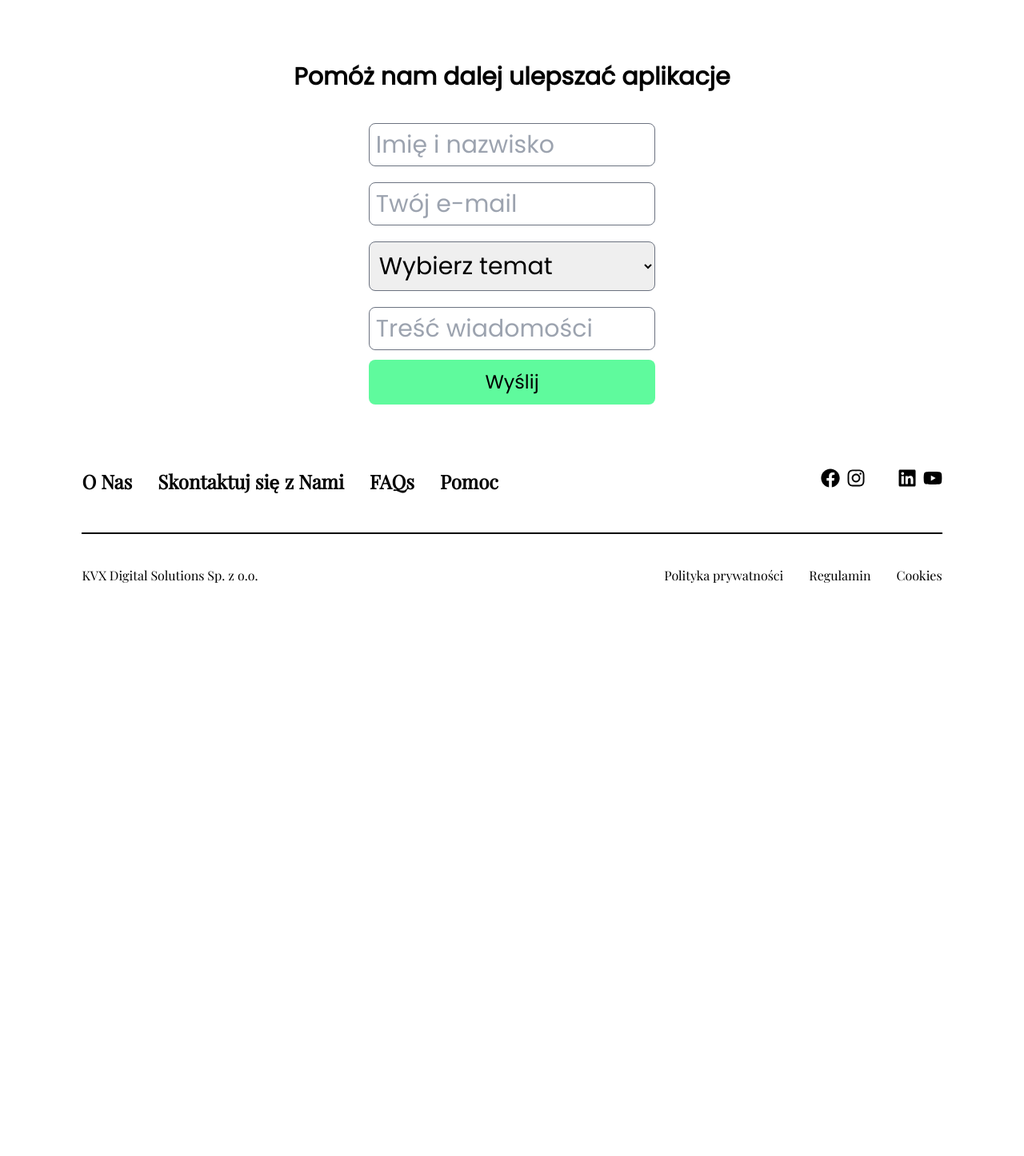
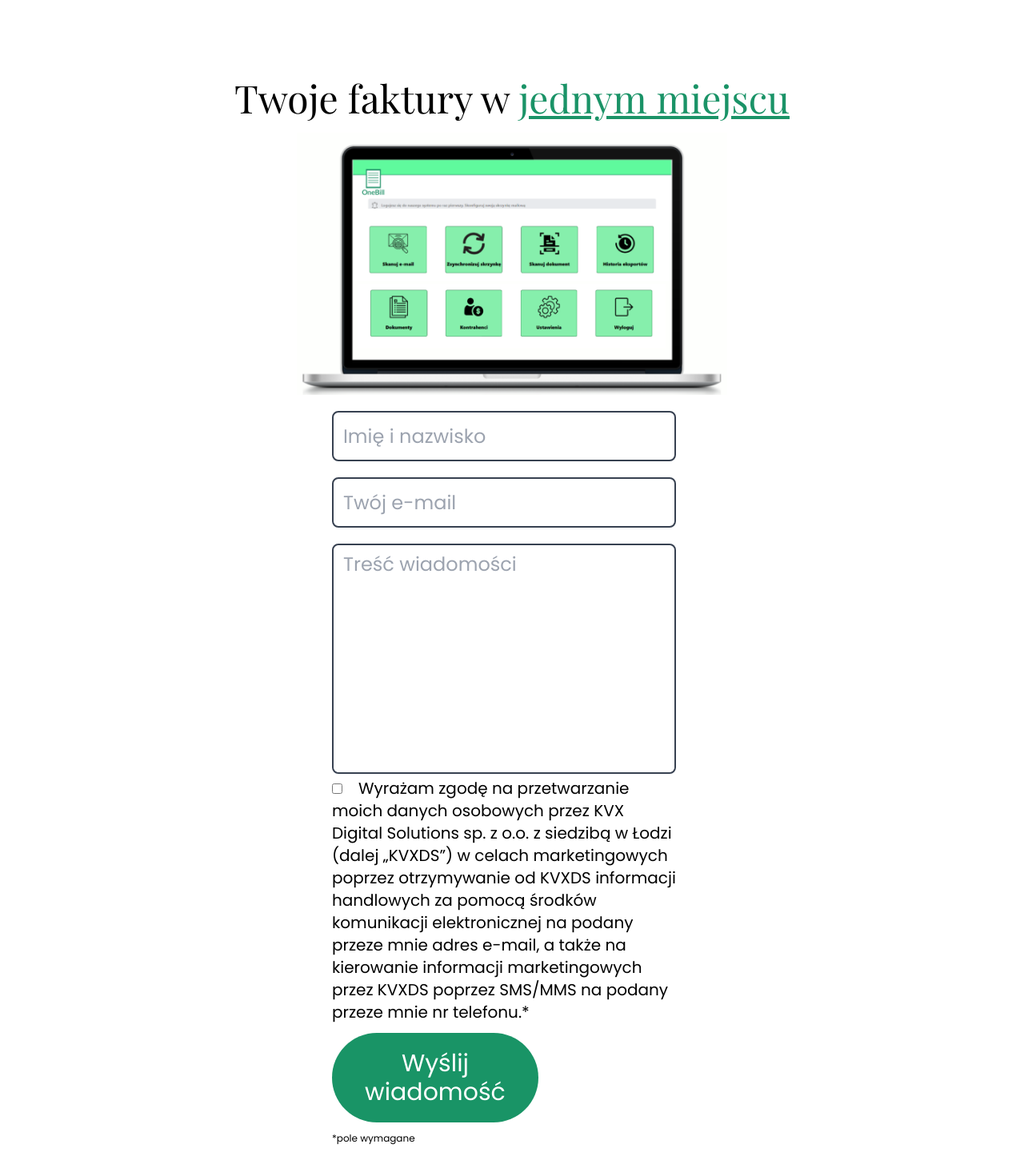
Before and after one commit to Tommy3DE/TheBill, a React (Vite) app: page / in a window 1280 px wide. Shown: the part 8264-9710 px from the top of the page at 80% size. Before the commit the page ends 9036 px from the top, so only its background shows below. Built offline with nearby package versions, Linux system fonts and the light colour scheme; some icons are missing.

Commit message:
dalsze zmiany w fivepoints i nowy form

```diff
--- a/src/layout/pages/Home/FeedbackForm.tsx
+++ b/src/layout/pages/Home/FeedbackForm.tsx
@@ -12,7 +12,7 @@ const FeedbackForm = () => {
       emailjs
         .sendForm(
           "service_j47lvzl",
-          "template_gtdgcze",
+          "template_iuscwh9",
           form.current,
           "jMHcnYi7CJyBcblPz"
         )
@@ -21,69 +21,90 @@ const FeedbackForm = () => {
             console.log(result.text);
             toast.success("Wiadomość pomyślnie wysłana", {
               position: "top-right",
-              autoClose: 7000
+              autoClose: 7000,
             });
           },
           (error) => {
             console.log(error.text);
             toast.error("Błąd wysyłania wiadomości", {
               position: "top-right",
-              autoClose: 7000
+              autoClose: 7000,
             });
           }
         );
     }
   };
+  const handleFocus = (e: React.FocusEvent<HTMLTextAreaElement>) => {
+    const previousElement = e.target
+      .previousElementSibling as HTMLElement | null;
+    if (previousElement) {
+      previousElement.style.display = "none";
+    }
+  };
+
+  const handleBlur = (e: React.FocusEvent<HTMLTextAreaElement>) => {
+    const previousElement = e.target
+      .previousElementSibling as HTMLElement | null;
+    if (e.target.value === "" && previousElement) {
+      previousElement.style.display = "block";
+    }
+  };
 
   return (
     <section className="flex flex-col justify-center items-center mx-[8%] font font-poppins">
-      <h1 className="text-3xl font-bold my-5">
-        Pomóż nam dalej ulepszać aplikacje
-      </h1>
       <form
         ref={form}
         onSubmit={sendEmail}
-        className="flex flex-col text-xl justify-center w-full lg:w-1/3 my-5"
+        className="flex flex-col text-xl justify-center lg:w-2/5 my-5 mr-5"
       >
         <input
           type="text"
           name="user_name"
           placeholder="Imię i nazwisko"
-          className="border border-gray-500 rounded-lg text-3xl p-2 "
+          className="border-2 border-gray-700 rounded-lg text-2xl p-3 h-[15%]"
         />
         <input
           type="email"
           name="user_mail"
           placeholder="Twój e-mail"
-          className="border border-gray-500 rounded-lg text-3xl mt-5 p-2"
+          className="border-2 border-gray-700 rounded-lg text-2xl my-5 p-3 h-[15%]"
         />
-        <select
-          name="user_topic"
-          className="border border-gray-500 rounded-lg text-3xl mt-5 p-2 "
-        >
-          <option value="" disabled selected hidden className="">
-            Wybierz temat
-          </option>
-          <option value="Błędy wyszukiwania faktur">Błędy wyszukiwania faktur</option>
-          <option value="Problemy z integracją z kontem mailowym">Problemy z integracją z kontem mailowym</option>
-          <option value="Bezpieczeństwo i prywatność">Bezpieczeństwo i prywatność</option>
-          <option value="Interface użytkownika">Interface użytkownika</option>
-          <option value="Wydajność">Wydajność </option>
-          <option value="Błędy graficzne">Błędy graficzne</option>
-          <option value="Aplikacja mobilna">Aplikacja mobilna</option>
-          <option value="Inny">Inny</option>
+        <div className="relative border-2 border-gray-700 rounded-lg h-72">
+          <label
+            htmlFor="user_message"
+            className="text-2xl pl-3 pt-2 absolute text-gray-400"
+          >
+            Treść wiadomości
+          </label>
+          <textarea
+            name="user_message"
+            id="user_message"
+            rows={1}
+            className="text-2xl w-full h-full pt-3 pl-3 rounded-lg focus:outline-none resize-none overflow-hidden"
+            onFocus={handleFocus}
+            onBlur={handleBlur}
+            style={{ lineHeight: "1.5rem" }}
+          ></textarea>
+        </div>
 
-        </select>
-        <input
-          type="text"
-          name="user_message"
-          placeholder="Treść wiadomości"
-          className="border border-gray-500 rounded-lg text-3xl placeholder:align-text-top p-2 mt-5"
-        />
+        <div className="flex flex-row items-start">
 
-        <button className="text-2xl bg-[#5ffa9d] my-3 rounded-lg hover:font-bold hover:scale-105 hover:text-white py-3">
-          Wyślij
+          <p>
+          <input type="checkbox" name="check" id="1" className="mr-5 mt-3" />
+            Wyrażam zgodę na przetwarzanie moich danych osobowych przez KVX
+            Digital Solutions sp. z o.o. z siedzibą w Łodzi (dalej „KVXDS”) w
+            celach marketingowych poprzez otrzymywanie od KVXDS informacji
+            handlowych za pomocą środków komunikacji elektronicznej na podany
+            przeze mnie adres e-mail, a także na kierowanie informacji
+            marketingowych przez KVXDS poprzez SMS/MMS na podany przeze mnie nr
+            telefonu.*
+          </p>
+        </div>
+
+        <button className="text-3xl bg-[#199466] my-3 p-5 w-[60%] rounded-full hover:font-bold hover:scale-105 text-white ">
+          Wyślij wiadomość
         </button>
+        <p className=" text-xs">*pole wymagane</p>
       </form>
     </section>
   );
--- a/src/layout/pages/Home/FiveSteps.tsx
+++ b/src/layout/pages/Home/FiveSteps.tsx
@@ -5,6 +5,7 @@ import s3 from '../../../assets/fiveSteps/s3.png'
 import s4 from '../../../assets/fiveSteps/s4.png'
 import s5 from '../../../assets/fiveSteps/s5.png'
 import succ from '../../../assets/fiveSteps/succ.png'
+import mac from '../../../assets/mac.png'
 interface StepTile  {
     id: number,
     pic: string,
@@ -66,6 +67,13 @@ const steps: StepTile[] = [
             <h3 className='text-2xl'>Od teraz <span className='font-black'>OneBill</span> zajmuje się Twoimi fakturami!</h3>
             <img src={succ} alt="success" />
         </div>
+        <div className='mt-10'>
+                <h1 className='font-playFair text-5xl text-center'>
+                Twoje faktury w <span className='text-[#1A9367] underline'>jednym miejscu</span>
+
+                </h1>
+                <img src={mac} alt="macbook" className='mt-5 mx-auto w-1/2 h-1/2' />
+        </div>
     </div>
   )
 }
--- /dev/null
+++ b/src/layout/pages/Home/backup.tsx
@@ -0,0 +1,92 @@
+import { FormEvent, useRef } from "react";
+import emailjs from "@emailjs/browser";
+import { toast } from "react-toastify";
+
+const FeedbackForm = () => {
+  const form = useRef<HTMLFormElement | null>(null);
+
+  const sendEmail = (e: FormEvent) => {
+    e.preventDefault();
+
+    if (form.current) {
+      emailjs
+        .sendForm(
+          "service_j47lvzl",
+          "template_gtdgcze",
+          form.current,
+          "jMHcnYi7CJyBcblPz"
+        )
+        .then(
+          (result) => {
+            console.log(result.text);
+            toast.success("Wiadomość pomyślnie wysłana", {
+              position: "top-right",
+              autoClose: 7000
+            });
+          },
+          (error) => {
+            console.log(error.text);
+            toast.error("Błąd wysyłania wiadomości", {
+              position: "top-right",
+              autoClose: 7000
+            });
+          }
+        );
+    }
+  };
+
+  return (
+    <section className="flex flex-col justify-center items-center mx-[8%] font font-poppins">
+      <h1 className="text-3xl font-bold my-5">
+        Pomóż nam dalej ulepszać aplikacje
+      </h1>
+      <form
+        ref={form}
+        onSubmit={sendEmail}
+        className="flex flex-col text-xl justify-center w-full lg:w-1/3 my-5"
+      >
+        <input
+          type="text"
+          name="user_name"
+          placeholder="Imię i nazwisko"
+          className="border border-gray-500 rounded-lg text-3xl p-2 "
+        />
+        <input
+          type="email"
+          name="user_mail"
+          placeholder="Twój e-mail"
+          className="border border-gray-500 rounded-lg text-3xl mt-5 p-2"
+        />
+        <select
+          name="user_topic"
+          className="border border-gray-500 rounded-lg text-3xl mt-5 p-2 "
+        >
+          <option value="" disabled selected hidden className="">
+            Wybierz temat
+          </option>
+          <option value="Błędy wyszukiwania faktur">Błędy wyszukiwania faktur</option>
+          <option value="Problemy z integracją z kontem mailowym">Problemy z integracją z kontem mailowym</option>
+          <option value="Bezpieczeństwo i prywatność">Bezpieczeństwo i prywatność</option>
+          <option value="Interface użytkownika">Interface użytkownika</option>
+          <option value="Wydajność">Wydajność </option>
+          <option value="Błędy graficzne">Błędy graficzne</option>
+          <option value="Aplikacja mobilna">Aplikacja mobilna</option>
+          <option value="Inny">Inny</option>
+
+        </select>
+        <input
+          type="text"
+          name="user_message"
+          placeholder="Treść wiadomości"
+          className="border border-gray-500 rounded-lg text-3xl placeholder:align-text-top p-2 mt-5"
+        />
+
+        <button className="text-2xl bg-[#5ffa9d] my-3 rounded-lg hover:font-bold hover:scale-105 hover:text-white py-3">
+          Wyślij
+        </button>
+      </form>
+    </section>
+  );
+};
+
+export default FeedbackForm;
```
Also changed, not shown: src/assets/mac.png.
